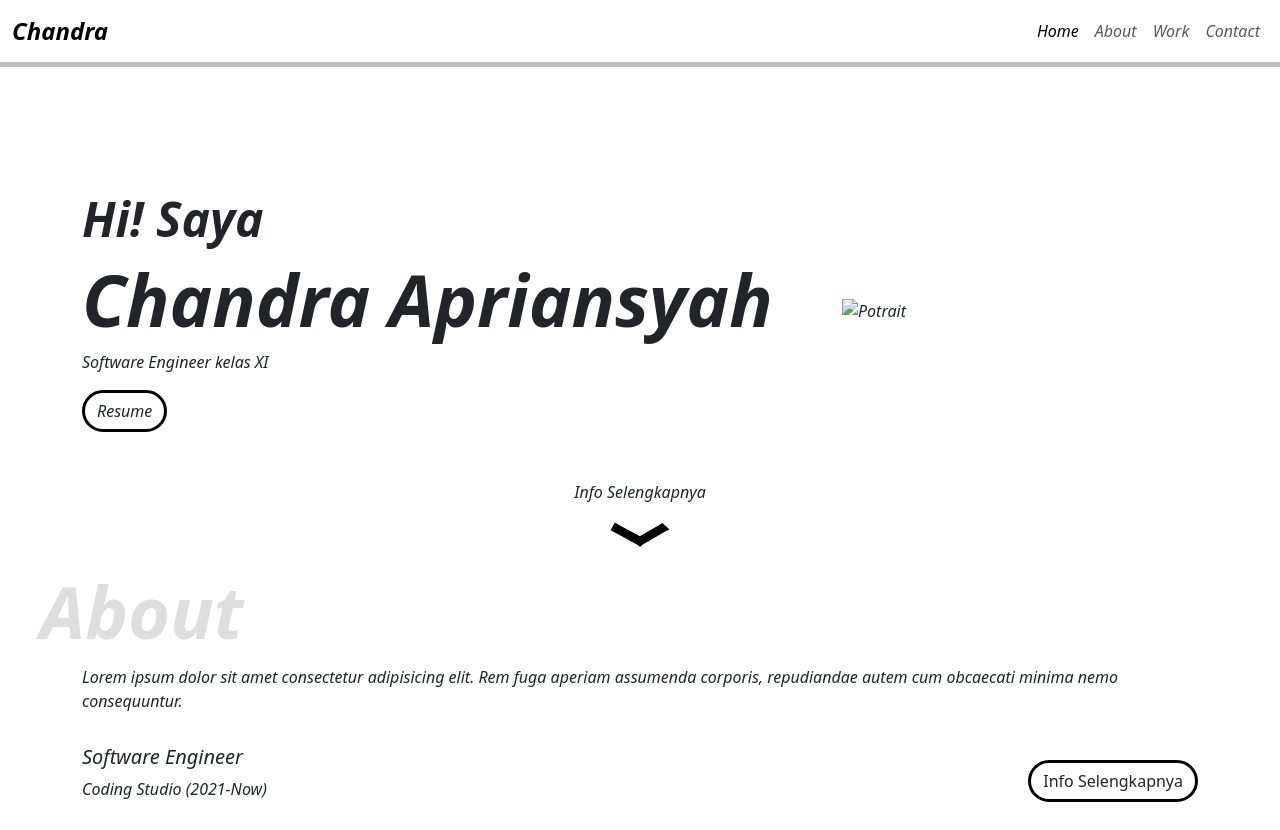
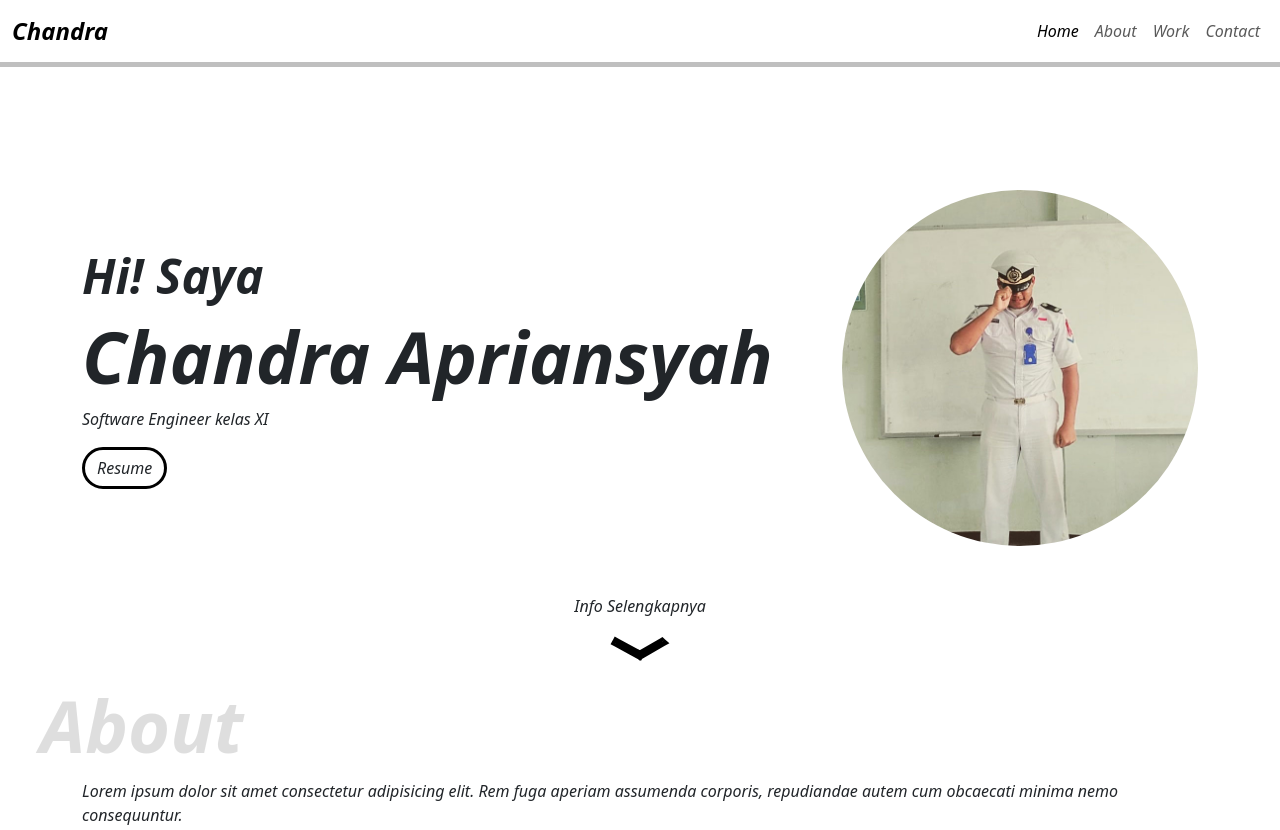
Before and after one commit to Chandraada/SingkatAja, a plain HTML site: page index.html in a window 1280 px wide. Shown: the top 830 px of the page. Drawn offline with nearby package versions, Linux system fonts and the light colour scheme; files whose address does not match are found by name.

Commit message:
SingkatAja

```diff
--- a/index.html
+++ b/index.html
@@ -59,11 +59,11 @@
             <h1 class="fw-bold">Chandra Apriansyah</h1>
             <p>Software Engineer kelas XI</p>
             <!-- Tombol unduh -->
-            <a href="foto.jpeg" class="btn button" download="">Resume</a>
+            <a href="LOGO/foto.jpeg" class="btn button" download="">Resume</a>
           </div>
           <!-- Kolom gambar potret -->
-          <div class="col-12 col-md-4 d-flex justify-content-md-end justify-content-center">
-            <img src="foto.jpeg" alt="Potrait">
+          <div class="col-12 col-md-4 d-flex justify-content-md-end justify-content-center Chandra">
+            <img src="LOGO/foto.jpeg" alt="Potrait">
           </div>
         </div>
         <!-- Tombol panah untuk navigasi ke bagian selanjutnya -->
--- a/style.css
+++ b/style.css
@@ -2,6 +2,11 @@
 section {
     padding-top: 128px;
     position: relative;
+}
+
+.Chandra img{
+    border-radius: 50%;
+
 }
 
 body{
```
